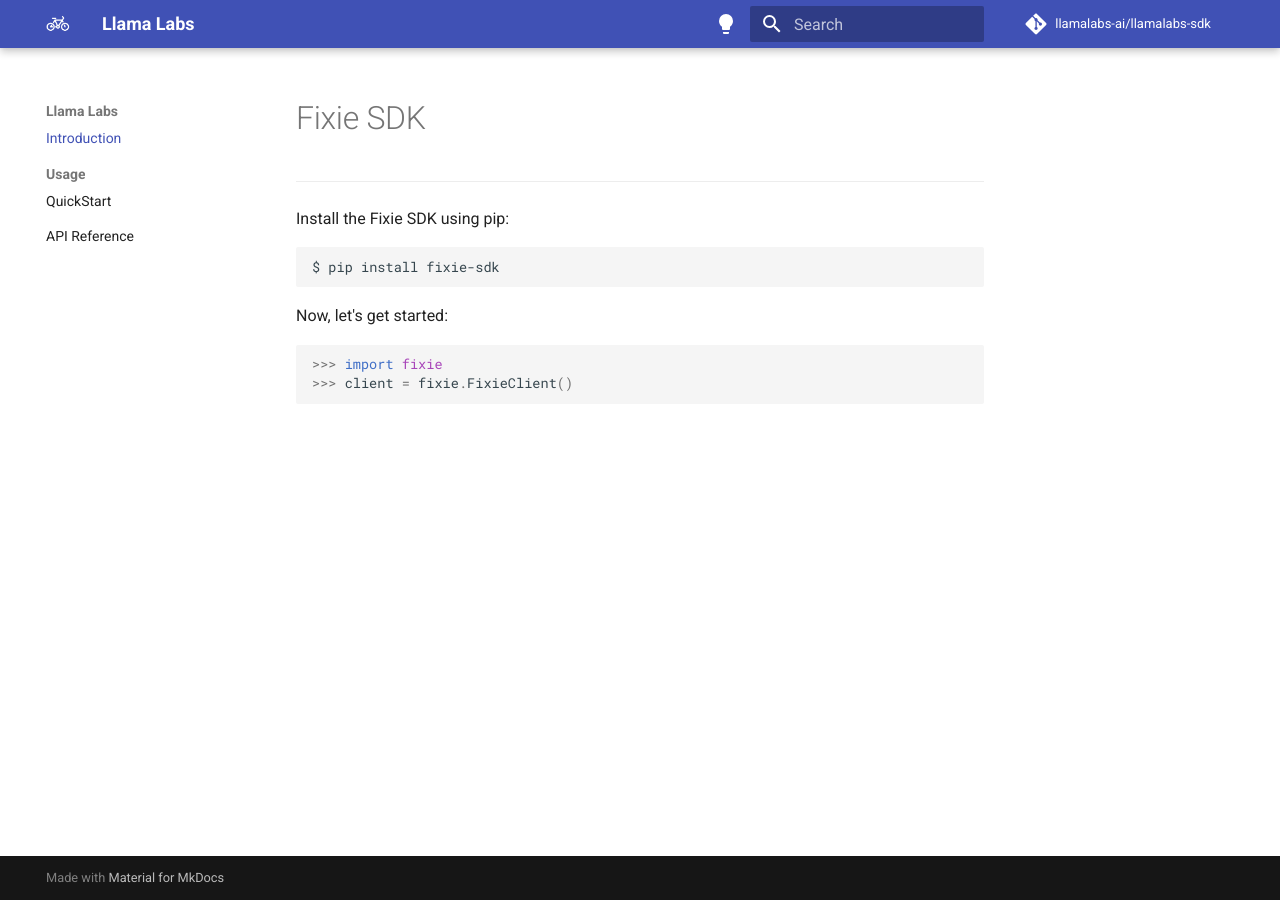
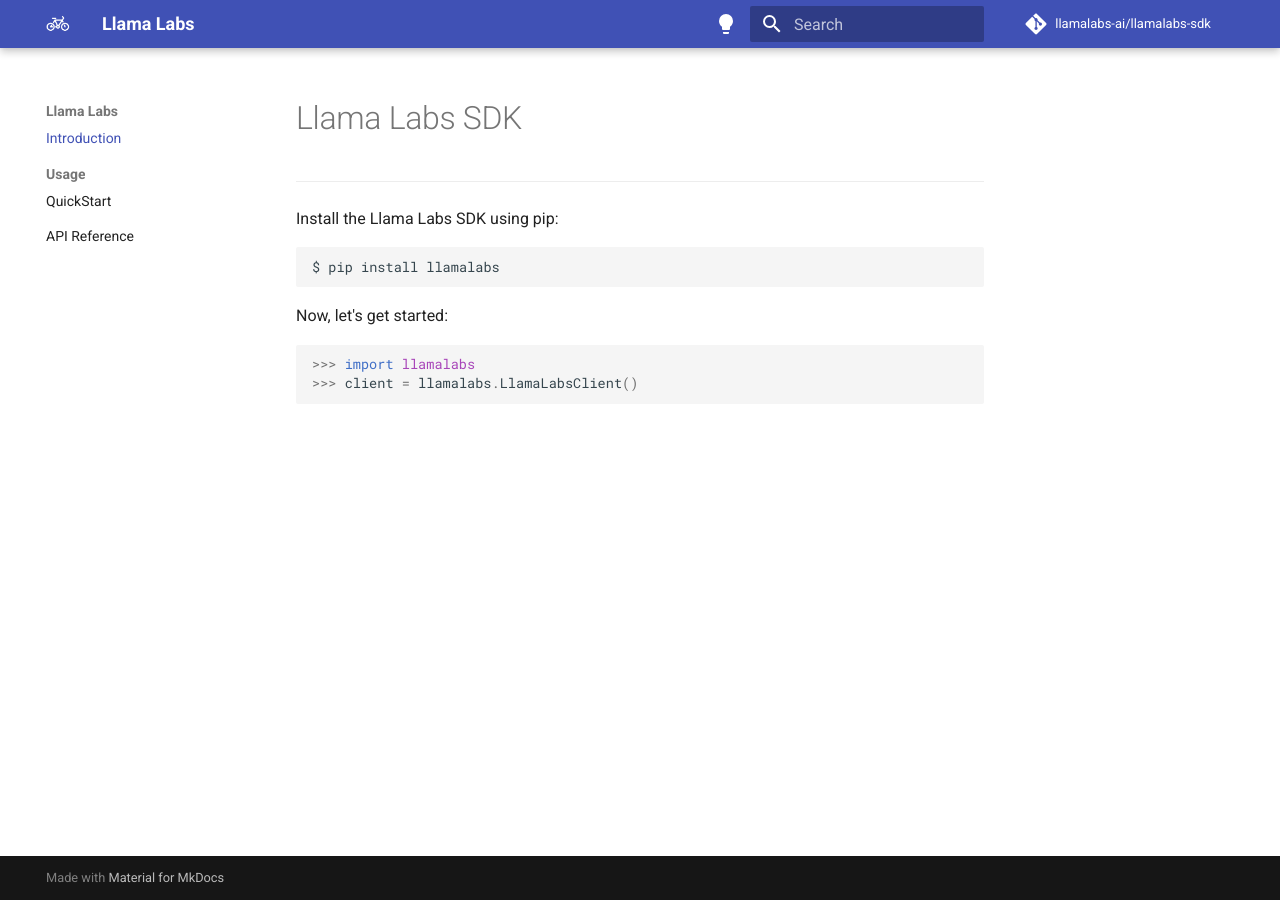
Before and after one commit to fixie-ai/fixie-sdk-js, an MkDocs documentation site: the page built from docs/index.md, in a window 1280 px wide. Built offline with MkDocs 1.6.1 and Material for MkDocs 9.7.7, drawn with Linux system fonts in a browser that asks for light colours; comment, search, counter and statistics services are not loaded.

Commit message:
PyPi rename llamalabs-sdk -> llamalabs

````diff
--- a/docs/index.md
+++ b/docs/index.md
@@ -1,16 +1,16 @@
-# Fixie SDK
+# Llama Labs SDK
 
 ---
 
-Install the Fixie SDK using pip:
+Install the Llama Labs SDK using pip:
 
 ```shell
-$ pip install fixie-sdk
+$ pip install llamalabs
 ```
 
 Now, let's get started:
 
 ```pycon
->>> import fixie
->>> client = fixie.FixieClient()
+>>> import llamalabs
+>>> client = llamalabs.LlamaLabsClient()
 ```
--- a/pyproject.toml
+++ b/pyproject.toml
@@ -1,5 +1,5 @@
 [tool.poetry]
-name = "llamalabs-sdk"
+name = "llamalabs"
 version = "0.1.0"
 description = "SDK for the Llama Labs platform. See: https://llamalabs.ai"
 authors = ["LlamaLabs.ai Team <founders@fixie.ai>"]
````
Also changed, not shown: docs/api.md (+5 -1 lines), docs/quickstart.md (+2 -2 lines).
